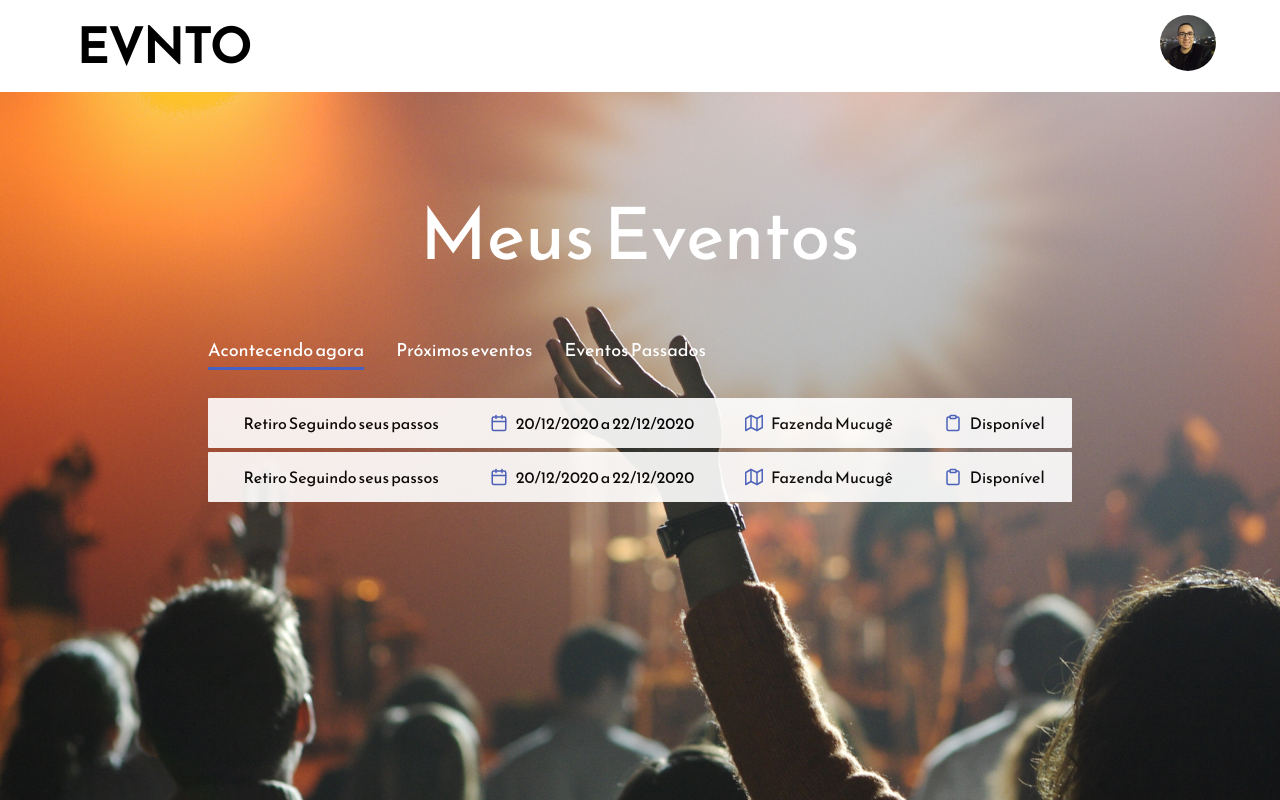
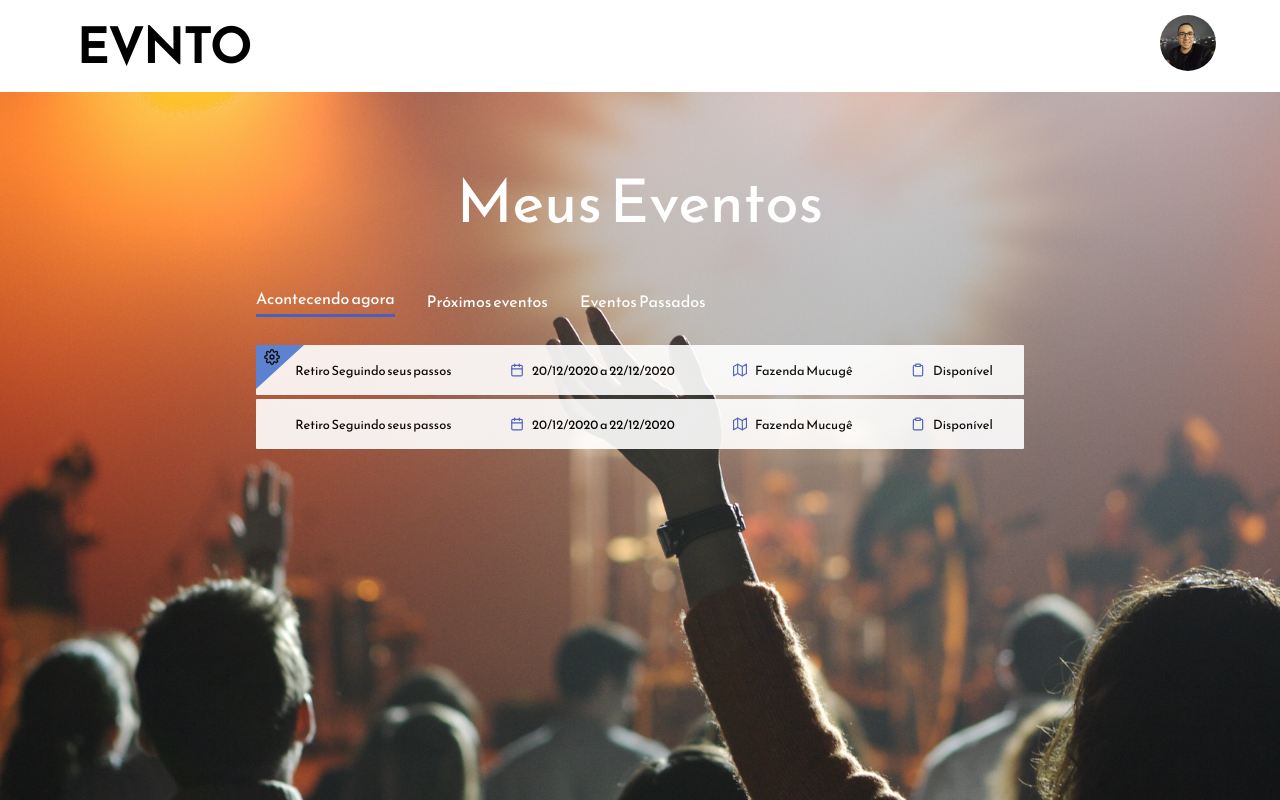
Before and after one commit to vinyscordeiro/Evnto-Frontend, a React (Create React App) app: page /myevents in a window 1280 px wide. Built offline with nearby package versions, Linux system fonts and the light colour scheme.

Commit message:
Changes to be reviewed

```diff
--- a/src/Components/ConfirmationModal/index.tsx
+++ b/src/Components/ConfirmationModal/index.tsx
@@ -1,19 +1,19 @@
 import { FiX } from 'react-icons/fi';
-import {Container, ModalContainer, CancelButton,ConfirmationButton,Subitle,Title} from './styles';
+import { Container, ModalContainer, CancelButton, ConfirmationButton, Subitle, Title } from './styles';
 
 export interface ConfirmationProps {
     title: string;
     subtitle: string;
-    onClose: () => {};
+    onClose: () => void;
     onConfirmation: () => {};
-    color ?: "blue" | "red" | "green";
+    color?: "blue" | "red" | "green";
 
     // Passar também função como parâmetro para ser executada quando o Confirmation button for chamado
 }
 
-const ConfirmationModal = ({title, subtitle, color="blue", onClose, onConfirmation}: ConfirmationProps) =>  {
+const ConfirmationModal = ({ title, subtitle, color = "blue", onClose, onConfirmation }: ConfirmationProps) => {
 
-    return(
+    return (
         <Container>
             <ModalContainer>
                 <CancelButton type="button" onClick={() => onClose}>
--- a/src/Components/ConfirmationModal/styles.ts
+++ b/src/Components/ConfirmationModal/styles.ts
@@ -10,11 +10,14 @@ export const Container = styled.div`
     height: 100%;
     margin: 0;
     padding: 0;
-    background-color: rgba(10,23,55,0.5);
+    background-color: rgba(10,23,55,0.8);
+    display: flex;
+    align-items: center;
+    justify-content: center;
 `;
 
 export const ModalContainer = styled.div`
-    position: relative;
+    position: absolute;
     width: 417px;
     background-color: #fff;
     text-align: right;
--- a/src/Components/ToastContainer/styles.ts
+++ b/src/Components/ToastContainer/styles.ts
@@ -1,4 +1,4 @@
-import styled, {css, keyframes} from 'styled-components';
+import styled, {css} from 'styled-components';
 
 interface ToastContainerProps {
     right?: boolean;
--- a/src/Pages/Dashboard/index.tsx
+++ b/src/Pages/Dashboard/index.tsx
@@ -65,13 +65,12 @@ const Dashboard:React.FC = () => {
             },
             {
                 id: 7,
-                name:"Festival de invernoaaaaaaaaaaaaaaaaaaaaa aldkfnvsjdkf n dfvdjfsgrjkf",
+                name:"Festival de invernoa de vitória da conquista na bahia aldkfnvsjdkf n dfvdjfsgrjkf",
                 date: "24/12/2021 a 27/12/2021",
                 location: "Parque de exposição"
             },
         ]);
 
-        console.log(events);
     },[events]);
 
     return (
--- a/src/Pages/Dashboard/styles.ts
+++ b/src/Pages/Dashboard/styles.ts
@@ -81,6 +81,7 @@ export const Info = styled.div`
     justify-content: center;
     width: 33%;
     text-align: center;
+    padding: 5px;
 
     svg {
         color: #4661C2;
--- a/src/Pages/EventEditting/index.tsx
+++ b/src/Pages/EventEditting/index.tsx
@@ -2,7 +2,7 @@ import { useCallback, useRef } from 'react';
 import { FormHandles } from '@unform/core';
 import * as Yup from 'yup';
 
-import { FiCalendar, FiClipboard, FiEdit, FiSave, FiEye, FiTrash2 } from 'react-icons/fi';
+import { FiCalendar, FiClipboard, FiEdit, FiSave, FiEye, FiTrash2, FiPlus } from 'react-icons/fi';
 
 import BarComponent from '../../Components/BarComponent';
 import Header from '../../Components/Header';
@@ -56,7 +56,8 @@ const EventEditting: React.FC = () => {
             });
 
         } catch(err) {
-            const errors = getValidationErrors(err);
+            const formattedError = err as Yup.ValidationError;
+            const errors = getValidationErrors(formattedError);
             formRef.current?.setErrors(errors);
         }
     },[]);
@@ -132,7 +133,10 @@ const EventEditting: React.FC = () => {
                             </BarComponent>
 
                             <BarComponent title="Participantes" >
-                            <ParticipantLink to="/participants">Mais detalhes</ParticipantLink>
+                            <ParticipantLink to="/participants">
+                                <FiPlus size={12}/>
+                                Mais detalhes
+                            </ParticipantLink>
                             </BarComponent>
 
                             <BarComponent title="Definições">
--- a/src/Pages/EventEditting/styles.ts
+++ b/src/Pages/EventEditting/styles.ts
@@ -203,6 +203,10 @@ export const ParticipantLink = styled(Link)`
     margin-left: 24px;
     color: #000;
 
+    > svg {
+        margin-right: 4px;
+    }
+
     &:hover{
         color: #4E7EF4;
     }
--- a/src/Pages/MyEvents/index.tsx
+++ b/src/Pages/MyEvents/index.tsx
@@ -1,6 +1,6 @@
 import { useCallback, useState } from 'react';
 
-import {FiCalendar, FiMap, FiClipboard} from 'react-icons/fi';
+import {FiCalendar, FiMap, FiClipboard, FiSettings} from 'react-icons/fi';
 
 import Header from '../../Components/Header';
 
@@ -12,7 +12,9 @@ import {
     Subtitle,
     Event,
     EventContainer,
-    EventText
+    EventText,
+    Organizer,
+    OrganizerFlag
 } from './styles';
 
 const MyEvents:React.FC = () => {
@@ -51,8 +53,13 @@ const MyEvents:React.FC = () => {
                 </EventSelection>
 
                { eventNow && <>
+
                     <Event to="/eventuse">
                         <EventContainer>
+                            <Organizer isOrganizer={true}>
+                                <OrganizerFlag />
+                                <FiSettings />
+                            </Organizer>
                             <EventText>Retiro Seguindo seus passos</EventText>
                         </EventContainer>
                         <EventContainer>
--- a/src/Pages/MyEvents/styles.ts
+++ b/src/Pages/MyEvents/styles.ts
@@ -5,6 +5,10 @@ import background from '../../assets/background5.jpg';
 
 interface SubtitleProps{
     isSelected ?: Boolean;
+}
+
+interface EventProps{
+    isOrganizer?: Boolean;
 }
 
 export const Container = styled.div`
@@ -18,22 +22,25 @@ export const Container = styled.div`
 `;
 
 export const Title = styled.h1`
-    margin-top: 88px;
-    font-size: 72px;
+    margin-top: 64px;
+    font-size: 60px;
     color: #fff;
     font-weight: 400;
+
 `;
 
 export const EventsDiv = styled.div`
     display: flex;
     flex-direction: column;
-    min-width: 54em;
-    margin: 48px 0 15%;
+    max-width: 95%;
+    min-width: 60%;
+    margin: 40px 0 15%;
 `;
 
 export const EventSelection = styled.div`
    width: 100%;
    display: flex;
+   align-items: center;
    flex-direction: row;
    margin-bottom: 24px;
 `;
@@ -41,7 +48,7 @@ export const EventSelection = styled.div`
 export const Subtitle = styled.div<SubtitleProps>`
     cursor: pointer;
     color: #FFF;
-    font-size: 1.125rem;
+    font-size: 1rem;
     margin-right: 32px;
     border-bottom: 2px solid transparent;
 
@@ -58,50 +65,113 @@ export const Subtitle = styled.div<SubtitleProps>`
     }
 `;
 
-export const appearFromBottom = keyframes`
+const appearFromBottom = keyframes`
     from{
-        transform: translateY(30px);
+        transform: translateY(-30px);
     }
     to{
         transform: translateY(0);
     }
 `;
 
+const growing = keyframes`
+    from{
+        width: 0px;
+        height: 0px;
+        border-right: 48px solid transparent;
+        border-top: 36px solid #5386E4;
+        border-bottom: 40px solid transparent;
+    }
+    to{
+        width: 160px;
+        height: 46px;
+        border: 2px solid transparent ;
+        border-radius: 1px;
+        background-color: #5386E4;
+        height: 46px;
+    }
+`;
+
 export const Event = styled(Link)`
+    position: relative;
     cursor: pointer;
     height: 46px;
     display: flex;
+    border: 2px solid #fff;
     background-color: #fff;
     border-radius: 1px;
     align-items: center;
-    justify-content: space-around;
-    border: 2px solid #fff;
+    justify-content: space-around ;
     margin-top: 4px;
     opacity: 0.9;
     text-decoration: none;
     color: #000;
     animation: ${appearFromBottom} 0.8s;
 
-
     &:hover {
         border: 2px solid #4661C2;
         opacity: 1;
     }
+
+    @media screen and (max-width: 670px) {
+        font-size: 10vw;
+        height: 86px;
+        display: block;
+        align-items: center ;
+    }
 `;
+
+
+export const Organizer = styled.div<EventProps>`
+    position: absolute;
+    top: 0px;
+    left: 0px;
+    display: flex;
+    margin: -2px;
+
+    svg {
+        margin-left: -40px;
+        margin-top: 4px;
+        width: 16px;
+        height: 16px;
+    }
+
+`;
+
+export const OrganizerFlag = styled.div`
+    width: 0px;
+    height: 0px;
+    border-right: 48px solid transparent;
+    border-top: 44px solid #5386E4;
+    border-bottom: 40px solid transparent;
+
+    /*&:hover {
+        width: 160px;
+        height: 46px;
+        border: 2px solid transparent ;
+        border-radius: 1px;
+        background-color: #5386E4;
+        height: 46px;
+        animation: ${growing} 0.6s;
+    }*/
+`;
+
+
 
 export const EventContainer = styled.div`
     display: flex;
     flex-direction: row;
     align-items: center;
     justify-content: center;
-    font-size: 16px;
+    font-size: 0.8rem;
+    margin: 0 24px;
 
     > svg {
         color: #4661C2;
-        width: 18px;
-        height: 18px;
+        width: 14px;
+        height: 14px;
+        margin-left: 0px;
     }
-
 `;
 
 export const EventText = styled.div`
@@ -110,5 +180,4 @@ export const EventText = styled.div`
 
 export const EventButton = styled.button`
     height: 100%;
-
 `;
--- a/src/Pages/Profile/styles.ts
+++ b/src/Pages/Profile/styles.ts
@@ -13,12 +13,14 @@ interface InputsDivProps{
 }
 
 export const Container = styled.div`
-    width: 100vw;
+    width: 100%;
     height: 100vh;
     background: #253A44 url(${background}) no-repeat fixed;
     background-size: cover;
     display: flex;
     flex-direction: column;
+    padding: 0;
+    margin: 0;
 `;
 
 export const ProfileDiv = styled.div`
--- a/src/utils/getValidationErrors.ts
+++ b/src/utils/getValidationErrors.ts
@@ -5,9 +5,9 @@ interface Errors {
 }
 
 export default function getValidationErrors(err: ValidationError): Errors {
-    const validationErrors: Errors = {};
+    const validationErrors: Errors = {} as Errors;
 
-        if(err) {
+        if(err.inner.length >= 1 ){
             err.inner.forEach(error => {
                 if(error.path){
                     validationErrors[error.path] = error.message;
```
Also changed, not shown: src/Pages/Profile/index.tsx (+67 -55 lines), 1 other file (tests, documents, lock files or other folders).
